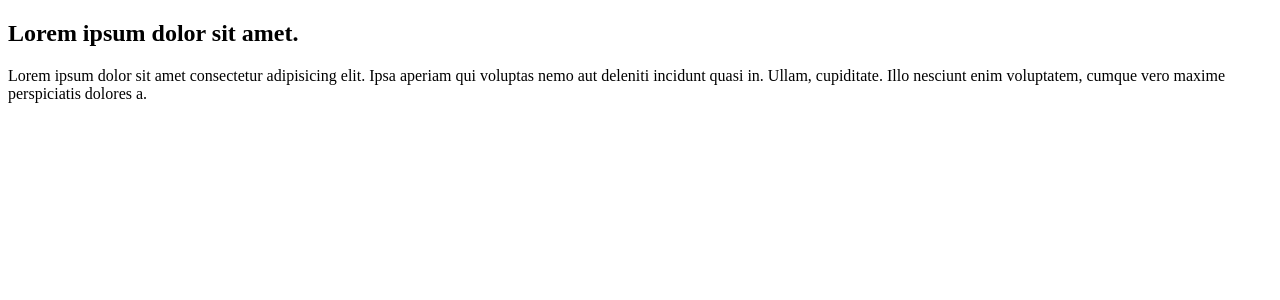
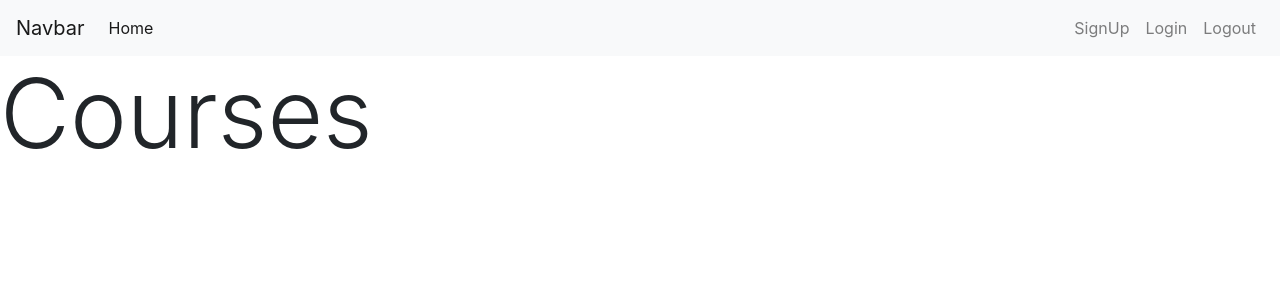
Before and after one commit to progRayhan/Online-Courses-Website, a Django app: template programming_buddies/courses/templates/courses/home.html in a window 1280 px wide. Shown: the top 300 px of the page. Run offline with Django 4.2, Linux system fonts and the light colour scheme; the template is opened without the code that fills it, so the values that code supplies are empty; parts of the project's set-up code (start-up, migrations or seed data) failed here and were passed over.

Commit message:
Adding Header

```diff
--- /dev/null
+++ b/programming_buddies/courses/templates/courses/base.html
@@ -0,0 +1,67 @@
+<!doctype html>
+<html lang="en">
+  <head>
+    <!-- Required meta tags -->
+    <meta charset="utf-8">
+    <meta name="viewport" content="width=device-width, initial-scale=1, shrink-to-fit=no">
+
+    <title>
+    {% block title %}
+
+    {% endblock %}
+    </title>
+    <!-- Bootstrap CSS -->
+    <link rel="stylesheet" href="https://cdn.jsdelivr.net/npm/bootstrap@4.4.1/dist/css/bootstrap.min.css" integrity="sha384-Vkoo8x4CGsO3+Hhxv8T/Q5PaXtkKtu6ug5TOeNV6gBiFeWPGFN9MuhOf23Q9Ifjh" crossorigin="anonymous">
+
+    <title>Hello, world!</title>
+  </head>
+  <body>
+
+    <nav class="navbar navbar-expand-lg navbar-light bg-light">
+        <a class="navbar-brand" href="#">Navbar</a>
+        <button class="navbar-toggler" type="button" data-toggle="collapse" data-target="#navbarNavDropdown" aria-controls="navbarNavDropdown" aria-expanded="false" aria-label="Toggle navigation">
+          <span class="navbar-toggler-icon"></span>
+        </button>
+        <div class="collapse navbar-collapse" id="navbarNavDropdown">
+          <!-- Left -->
+          <ul class="navbar-nav mr-auto">
+            <li class="nav-item active">
+              <a class="nav-link" href="#">Home <span class="sr-only">(current)</span></a>
+            </li>
+          </ul>
+          <!-- Right -->
+          <ul class="navbar-nav ml-auto">
+            <li class="nav-item">
+              <a class="nav-link" href="#">SignUp</a>
+            </li>
+            <li class="nav-item">
+              <a class="nav-link" href="#">Login</a>
+            </li>
+            <li class="nav-item">
+                <a class="nav-link" href="#">Logout</a>
+              </li>
+            <!-- <li class="nav-item dropdown">
+              <a class="nav-link dropdown-toggle" href="#" id="navbarDropdownMenuLink" role="button" data-toggle="dropdown" aria-haspopup="true" aria-expanded="false">
+                Resources
+              </a>
+              <div class="dropdown-menu" aria-labelledby="navbarDropdownMenuLink">
+                <a class="dropdown-item" href="#">GitHub</a>
+                <a class="dropdown-item" href="#">Document</a>
+                <a class="dropdown-item" href="#">Files</a>
+              </div>
+            </li> -->
+          </ul>
+        </div>
+      </nav>
+
+    {% block content %}
+
+    {% endblock %}
+
+    <!-- Optional JavaScript -->
+    <!-- jQuery first, then Popper.js, then Bootstrap JS -->
+    <script src="https://code.jquery.com/jquery-3.4.1.slim.min.js" integrity="sha384-J6qa4849blE2+poT4WnyKhv5vZF5SrPo0iEjwBvKU7imGFAV0wwj1yYfoRSJoZ+n" crossorigin="anonymous"></script>
+    <script src="https://cdn.jsdelivr.net/npm/popper.js@1.16.0/dist/umd/popper.min.js" integrity="sha384-Q6E9RHvbIyZFJoft+2mJbHaEWldlvI9IOYy5n3zV9zzTtmI3UksdQRVvoxMfooAo" crossorigin="anonymous"></script>
+    <script src="https://cdn.jsdelivr.net/npm/bootstrap@4.4.1/dist/js/bootstrap.min.js" integrity="sha384-wfSDF2E50Y2D1uUdj0O3uMBJnjuUD4Ih7YwaYd1iqfktj0Uod8GCExl3Og8ifwB6" crossorigin="anonymous"></script>
+  </body>
+</html>
--- a/programming_buddies/courses/templates/courses/home.html
+++ b/programming_buddies/courses/templates/courses/home.html
@@ -1,13 +1,8 @@
-<!DOCTYPE html>
-<html lang="en">
-<head>
-    <meta charset="UTF-8">
-    <meta http-equiv="X-UA-Compatible" content="IE=edge">
-    <meta name="viewport" content="width=device-width, initial-scale=1.0">
-    <title>Document</title>
-</head>
-<body>
-    <h2>Lorem ipsum dolor sit amet.</h2>
-    <p>Lorem ipsum dolor sit amet consectetur adipisicing elit. Ipsa aperiam qui voluptas nemo aut deleniti incidunt quasi in. Ullam, cupiditate. Illo nesciunt enim voluptatem, cumque vero maxime perspiciatis dolores a.</p>
-</body>
-</html>
+{% extends 'courses/base.html' %}
+{% block title %}
+Courses
+{% endblock %}
+
+{% block content %}
+<h1 class="display-1">Courses</h1>
+{% endblock %}
```
